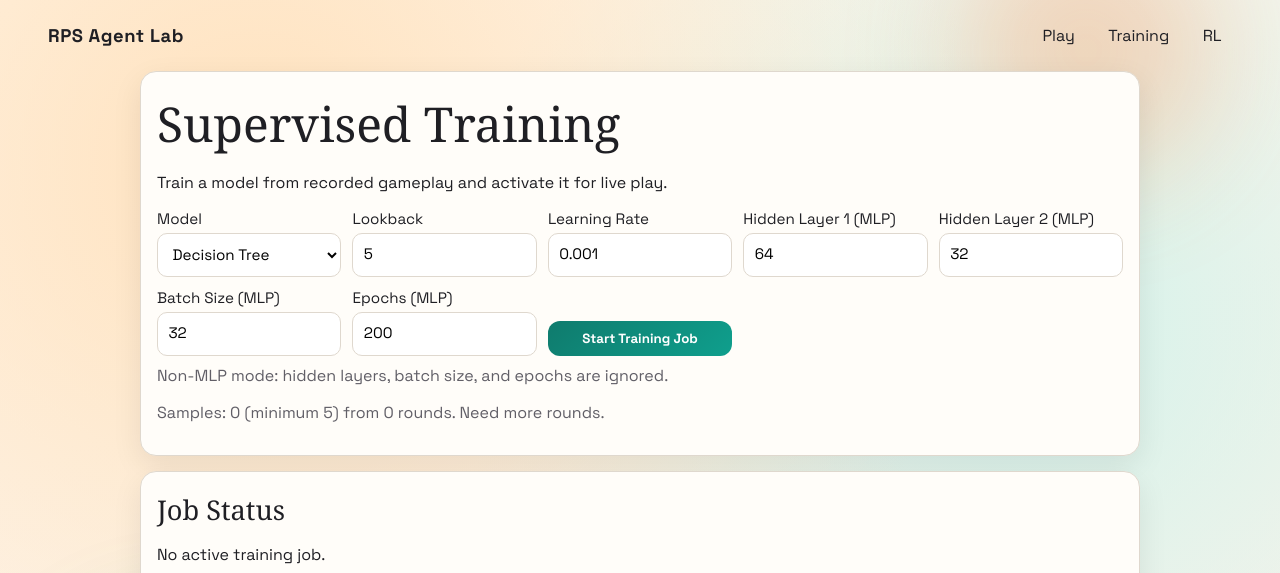
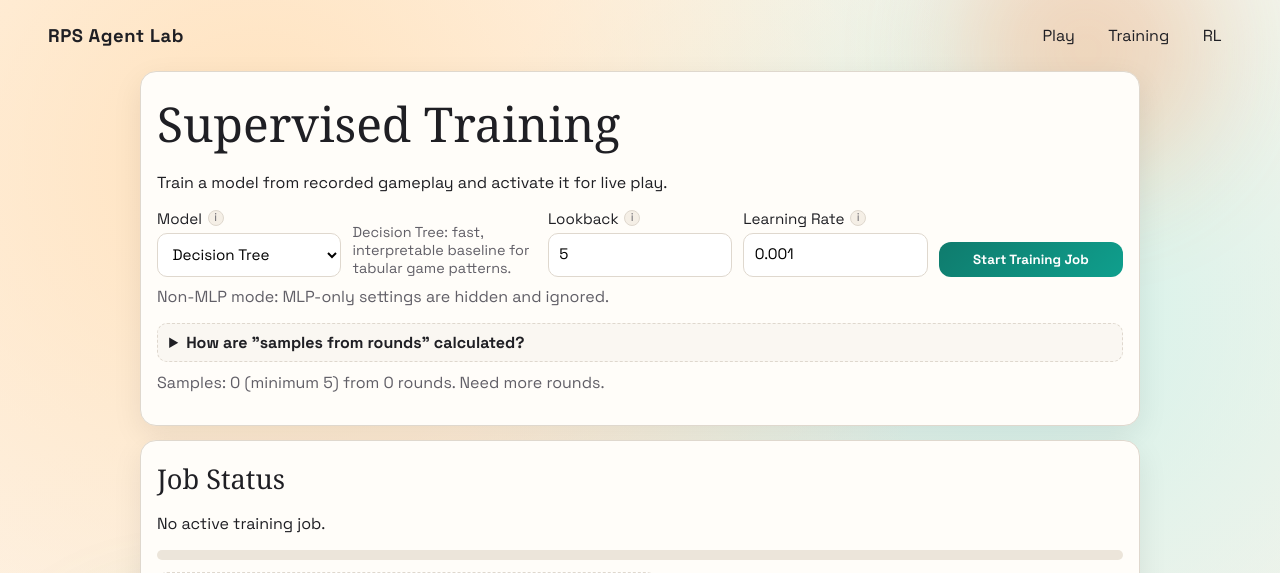
Before and after one commit to davidabelin/rps, a Flask app: page /training in a window 1280 px wide. Shown: the top 573 px of the page. Run offline with Flask 3, Linux system fonts and the light colour scheme; data that the repository does not hold is empty; some web fonts are replaced.

Commit message:
Refactor configuration to use Google Cloud Secret Manager for sensitive data; update app initialization and enhance UI with latency telemetry options and model descriptions

```diff
--- a/requirements.txt
+++ b/requirements.txt
@@ -6,6 +6,7 @@ scikit-learn>=1.7.2,<1.8
 joblib>=1.4
 google-cloud-storage>=2.18
 google-cloud-tasks>=2.16
+google-cloud-secret-manager>=2.20
 SQLAlchemy>=2.0
 pg8000>=1.31
 pandas>=2.0
--- a/rps_training/supervised.py
+++ b/rps_training/supervised.py
@@ -60,11 +60,18 @@ def training_readiness(rounds: list[dict], lookback: int, minimum_samples: int =
 
     X, _, _ = build_dataset(rounds, lookback=lookback)
     sample_count = int(len(X))
+    session_keys = {
+        (int(row["game_id"]), int(row["session_index"]))
+        for row in rounds
+        if "game_id" in row and "session_index" in row
+    }
     return {
         "total_round_rows": int(len(rounds)),
+        "session_count": int(len(session_keys)),
         "lookback": int(lookback),
         "sample_count": sample_count,
         "minimum_required_samples": int(minimum_samples),
+        "sample_formula": "Each game session with n rounds contributes max(0, n - lookback) samples.",
         "can_train": sample_count >= minimum_samples,
         "sklearn_available": bool(SKLEARN_AVAILABLE),
         "sklearn_import_error": SKLEARN_IMPORT_ERROR,
--- a/rps_web/static/css/theme.css
+++ b/rps_web/static/css/theme.css
@@ -310,6 +310,58 @@ input[type="number"] {
   font-size: 0.95rem;
 }
 
+.train-form label.is-hidden {
+  display: none;
+}
+
+.label-line {
+  display: inline-flex;
+  align-items: center;
+  gap: 0.35rem;
+}
+
+.help-dot {
+  display: inline-flex;
+  align-items: center;
+  justify-content: center;
+  width: 1rem;
+  height: 1rem;
+  border-radius: 999px;
+  border: 1px solid var(--line);
+  background: #f5efe6;
+  color: var(--muted);
+  font-size: 0.72rem;
+  line-height: 1;
+  cursor: help;
+}
+
+.form-note {
+  margin: 0;
+  color: var(--muted);
+  font-size: 0.9rem;
+}
+
+.inline-details {
+  margin-top: 0.6rem;
+  border: 1px dashed var(--line);
+  border-radius: 10px;
+  background: #faf7f2;
+  padding: 0.5rem 0.7rem;
+}
+
+.inline-details summary {
+  cursor: pointer;
+  font-weight: 600;
+}
+
+.toggle-inline {
+  display: inline-flex;
+  align-items: center;
+  gap: 0.4rem;
+  color: var(--muted);
+  font-size: 0.9rem;
+}
+
 .meter {
   margin-top: 0.6rem;
   height: 10px;
--- a/rps_web/static/js/train.js
+++ b/rps_web/static/js/train.js
@@ -8,7 +8,10 @@
   const hiddenLayer2Input = trainForm.querySelector('[name="hidden_layer_2"]');
   const batchSizeInput = trainForm.querySelector('[name="batch_size"]');
   const epochsInput = trainForm.querySelector('[name="epochs"]');
+  const mlpFields = Array.from(trainForm.querySelectorAll(".mlp-only"));
+  const modelDescription = document.getElementById("modelDescription");
   const mlpHint = document.getElementById("mlpHint");
+  const sampleFormula = document.getElementById("sampleFormula");
   const readinessStatus = document.getElementById("readinessStatus");
   const jobStatus = document.getElementById("jobStatus");
   const jobProgress = document.getElementById("jobProgress");
@@ -27,6 +30,11 @@
   let pollTimer = null;
   let eventSource = null;
   let chartPoints = [];
+  const modelDescriptions = {
+    decision_tree: "Decision Tree: fast, interpretable baseline for tabular game patterns.",
+    mlp: "MLP: neural baseline that can model richer nonlinear patterns. Needs more data and tuning.",
+    frequency: "Frequency baseline: predicts from observed context frequencies. Strong sanity-check model.",
+  };
   let benchmarkSuites = {
     core: ["quincy", "abbey", "kris", "mrugesh"],
     extended: ["quincy", "abbey", "kris", "mrugesh", "random", "rock", "paper", "scissors", "nash_equilibrium", "switcher"],
@@ -42,17 +50,21 @@
   }
 
   function toPayload(formData) {
-    const batchRaw = String(formData.get("batch_size")).trim();
-    const hidden1 = Number(formData.get("hidden_layer_1"));
-    const hidden2 = Number(formData.get("hidden_layer_2"));
-    const hiddenLayers = [hidden1, hidden2].filter((value) => Number.isFinite(value) && value > 0);
+    const modelType = String(formData.get("model_type") || "decision_tree");
+    const isMlp = modelType === "mlp";
+    const hidden1 = Number(hiddenLayer1Input.value || 64);
+    const hidden2 = Number(hiddenLayer2Input.value || 32);
+    const hiddenLayers = isMlp
+      ? [hidden1, hidden2].filter((value) => Number.isFinite(value) && value > 0)
+      : [64, 32];
+    const batchRaw = isMlp ? String(batchSizeInput.value || "").trim() : "auto";
     return {
-      model_type: formData.get("model_type"),
+      model_type: modelType,
       lookback: Number(formData.get("lookback")),
       learning_rate: Number(formData.get("learning_rate")),
       hidden_layer_sizes: hiddenLayers.length ? hiddenLayers : [64, 32],
       batch_size: batchRaw === "" ? "auto" : batchRaw,
-      epochs: Number(formData.get("epochs")),
+      epochs: isMlp ? Number(epochsInput.value || 200) : 200,
       test_size: 0.2,
       random_state: 42,
     };
@@ -66,13 +78,29 @@
     jobMetrics.textContent = JSON.stringify(job.metrics, null, 2);
   }
 
+  function updateModelDescription() {
+    const modelType = modelTypeInput.value;
+    if (modelDescription) {
+      modelDescription.textContent = modelDescriptions[modelType] || "Model description unavailable.";
+    }
+  }
+
   function updateMlpHint() {
     const isMlp = modelTypeInput.value === "mlp";
+    mlpFields.forEach((field) => {
+      field.classList.toggle("is-hidden", !isMlp);
+      field.setAttribute("aria-hidden", String(!isMlp));
+      const input = field.querySelector("input, select, textarea");
+      if (input) {
+        input.disabled = !isMlp;
+      }
+    });
     if (isMlp) {
       mlpHint.textContent = "MLP mode: hidden layers, batch size, and epochs are used.";
     } else {
-      mlpHint.textContent = "Non-MLP mode: hidden layers, batch size, and epochs are ignored.";
+      mlpHint.textContent = "Non-MLP mode: MLP-only settings are hidden and ignored.";
     }
+    updateModelDescription();
   }
 
   async function fetchReadiness() {
@@ -90,6 +118,11 @@
       text += ` scikit-learn unavailable: ${info.sklearn_import_error || "import failed"}.`;
     }
     readinessStatus.textContent = text;
+    if (sampleFormula) {
+      const formula = info.sample_formula || "Each session contributes max(0, rounds - lookback) samples.";
+      const sessionPart = typeof info.session_count === "number" ? ` Sessions analyzed: ${info.session_count}.` : "";
+      sampleFormula.textContent = `${formula}${sessionPart}`;
+    }
   }
 
   function renderChart() {
--- a/rps_web/templates/pages/play.html
+++ b/rps_web/templates/pages/play.html
@@ -12,7 +12,11 @@
     </div>
     <p id="agentDetails" class="status">Choose an agent to view strategy details.</p>
     <p id="gameStatus" class="status">No active game.</p>
-    <p id="latencyStatus" class="status">Last round latency: client -, server -</p>
+    <p id="latencyStatus" class="status">Last round latency: -</p>
+    <div class="controls-row">
+      <label class="toggle-inline"><input id="latencyTelemetryToggle" type="checkbox"> Record latency telemetry</label>
+      <label class="toggle-inline"><input id="latencyDebugToggle" type="checkbox"> Show latency debug</label>
+    </div>
   </div>
 
   <div class="arena panel">
--- a/rps_web/templates/pages/train.html
+++ b/rps_web/templates/pages/train.html
@@ -7,40 +7,45 @@
     <p>Train a model from recorded gameplay and activate it for live play.</p>
     <form id="trainForm" class="train-form">
       <label>
-        Model
+        <span class="label-line">Model <span class="help-dot" title="Select the model family to train. Decision Tree is fast and interpretable. MLP is flexible but slower. Frequency is a lightweight baseline.">i</span></span>
         <select name="model_type">
           <option value="decision_tree">Decision Tree</option>
           <option value="mlp">MLP</option>
           <option value="frequency">Frequency Baseline</option>
         </select>
       </label>
+      <p id="modelDescription" class="form-note">Decision Tree: quick baseline for tabular patterns.</p>
       <label>
-        Lookback
+        <span class="label-line">Lookback <span class="help-dot" title="How many prior rounds are encoded as features for one training sample. Larger lookback can capture longer patterns but needs more data.">i</span></span>
         <input name="lookback" type="number" min="2" max="20" value="5">
       </label>
       <label>
-        Learning Rate
+        <span class="label-line">Learning Rate <span class="help-dot" title="Step size used by MLP optimization. Ignored by Decision Tree and Frequency baseline.">i</span></span>
         <input name="learning_rate" type="number" step="0.0001" value="0.001">
       </label>
-      <label>
-        Hidden Layer 1 (MLP)
+      <label class="mlp-only">
+        <span class="label-line">Hidden Layer 1 (MLP) <span class="help-dot" title="Number of neurons in the first hidden layer.">i</span></span>
         <input name="hidden_layer_1" type="number" min="1" step="1" value="64">
       </label>
-      <label>
-        Hidden Layer 2 (MLP)
+      <label class="mlp-only">
+        <span class="label-line">Hidden Layer 2 (MLP) <span class="help-dot" title="Optional second hidden layer. Use 0 to disable.">i</span></span>
         <input name="hidden_layer_2" type="number" min="0" step="1" value="32">
       </label>
-      <label>
-        Batch Size (MLP)
+      <label class="mlp-only">
+        <span class="label-line">Batch Size (MLP) <span class="help-dot" title="Mini-batch size for MLP updates. Smaller values can generalize better but train slower.">i</span></span>
         <input name="batch_size" type="number" min="1" step="1" value="32" placeholder="Leave empty for auto">
       </label>
-      <label>
-        Epochs (MLP)
+      <label class="mlp-only">
+        <span class="label-line">Epochs (MLP) <span class="help-dot" title="Maximum full passes over training data for MLP.">i</span></span>
         <input name="epochs" type="number" min="10" step="10" value="200">
       </label>
       <button class="btn btn-primary" type="submit">Start Training Job</button>
     </form>
-    <p id="mlpHint" class="status">MLP-only fields are editable at all times. For non-MLP models they are ignored.</p>
+    <p id="mlpHint" class="status">MLP-specific settings are shown only when MLP is selected.</p>
+    <details class="inline-details">
+      <summary>How are "samples from rounds" calculated?</summary>
+      <p id="sampleFormula" class="form-note">Each game session with <code>n</code> rounds contributes <code>max(0, n - lookback)</code> samples.</p>
+    </details>
     <p id="readinessStatus" class="status">Checking training readiness...</p>
   </div>
 
```
Also changed, not shown: app.yaml (+6 -3 lines), rps_web/__init__.py (+41 -0 lines), rps_web/static/js/play.js (+45 -6 lines), rps_web/templates/pages/rl.html (+13 -5 lines), tests/test_api.py (+19 -0 lines), todo.txt (added, +19 -0 lines).
